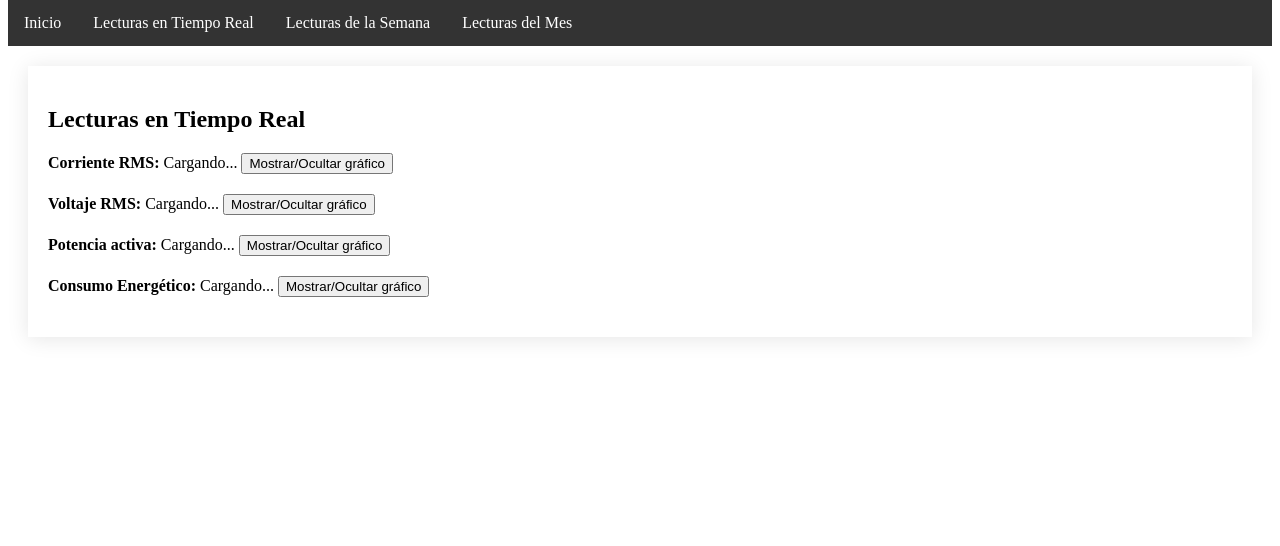
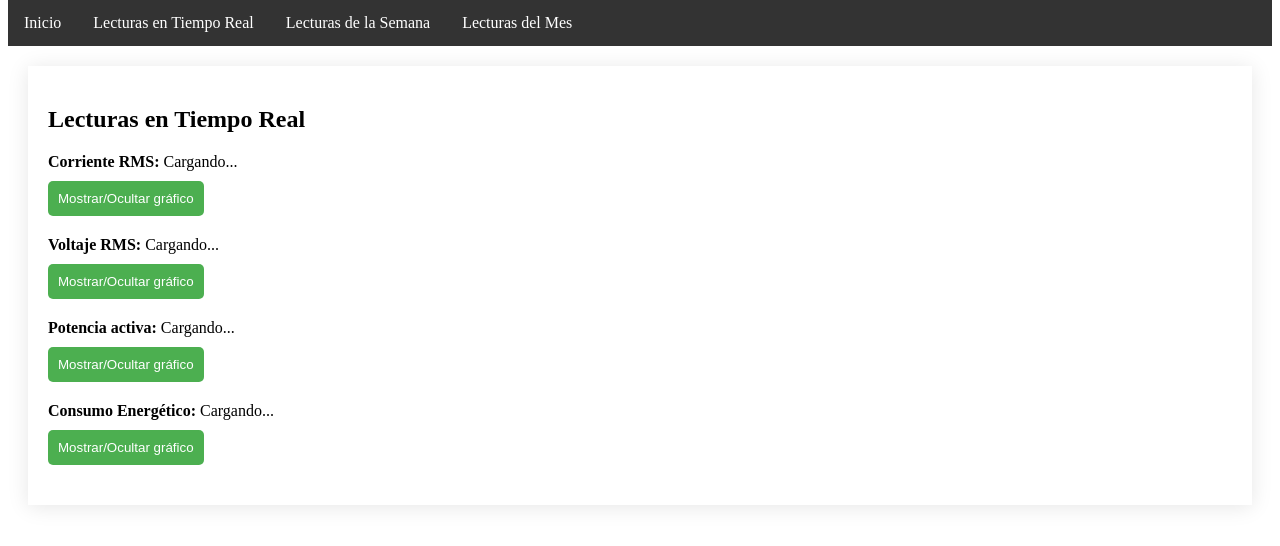
Before and after one commit to JAJV02002/monitorFV, a PHP site: page / in a window 1280 px wide, after a click on "Lecturas en Tiempo Real". Shown: the part 153-699 px from the top of the page. Run offline with PHP 8.4, Linux system fonts and the light colour scheme; some libraries are stand-ins or nearby versions.

Commit message:
modificacion de estilos botones

```diff
--- a/styles.css
+++ b/styles.css
@@ -41,13 +41,30 @@
     padding: 20px;
     background-color: #FFF;
     box-shadow: 0 2px 20px rgba(0, 0, 0, 0.1);
-    text-align: justify;
   }
 
 .sensor-value {
     margin-bottom: 20px;
   }
 
-  #inicio {
-    text-align: justify;
+  .chart-container {
+    /* estilos para tu contenedor de gráficos, por ejemplo: */
+    height: 300px; /* o cualquier altura que desees */
   }
+
+  /* Estilos para los botones que muestran los gráficos */
+  .sensor-value button {
+    /* estilos para tu botón, por ejemplo: */
+    display: block;
+    margin: 10px 0;
+    padding: 10px;
+    background-color: #4CAF50; /* Verde por ejemplo */
+    color: white;
+    border: none;
+    border-radius: 5px;
+    cursor: pointer;
+  }
+
+  .sensor-value button:hover {
+    background-color: #45a049; /* Un verde más oscuro para el hover */
+  }
```
